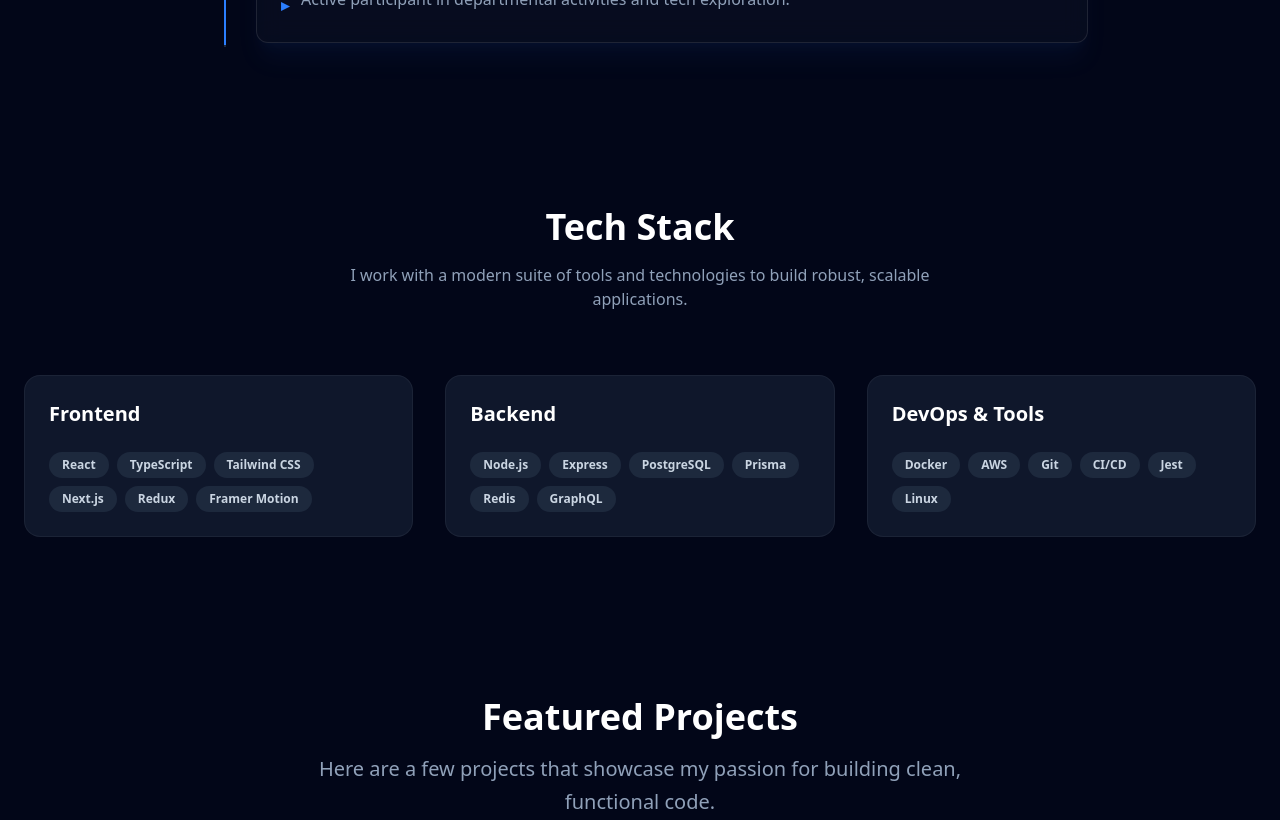
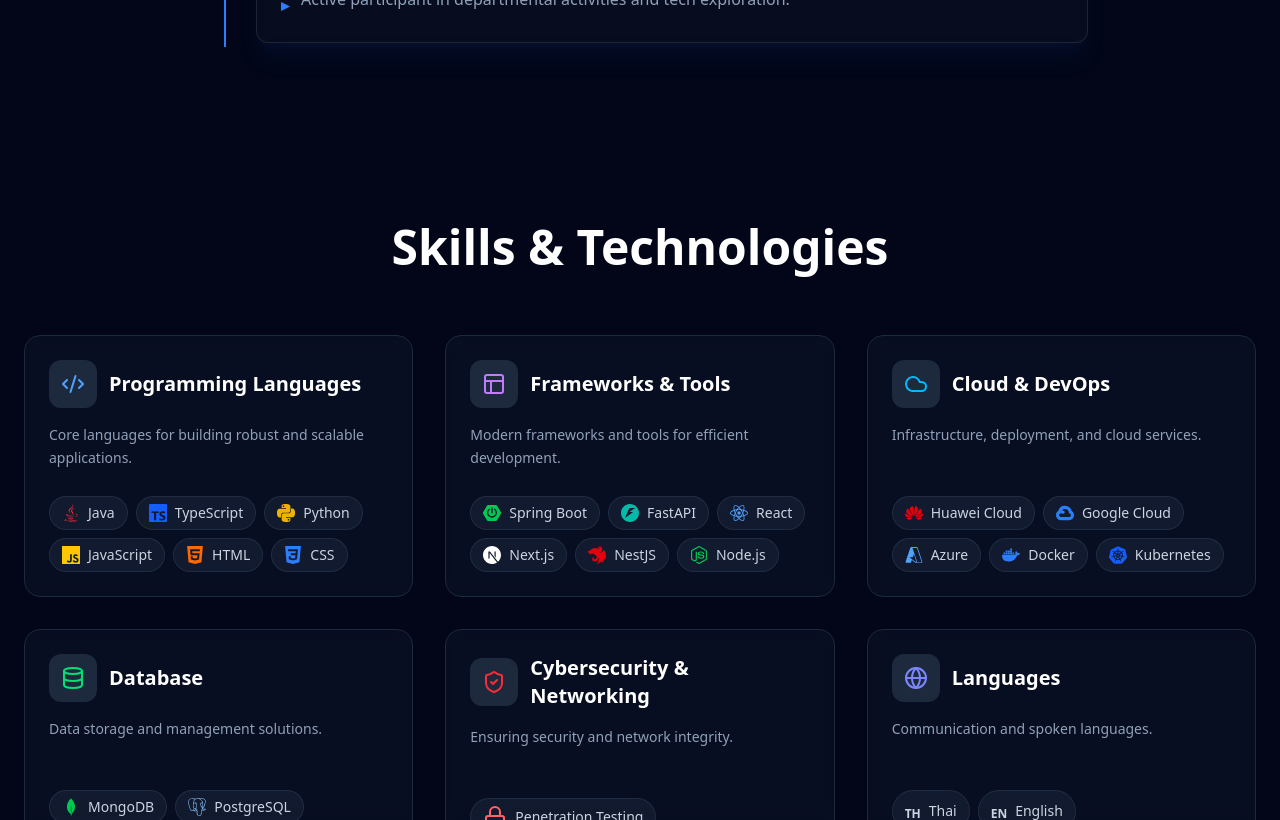
Before and after one commit to nathapatt/nathapat, a React (Vite) app: page / in a window 1280 px wide. Shown: the part 1980-2800 px from the top of the page. Built offline with nearby package versions, Linux system fonts and the light colour scheme.

Commit message:
edit skills

```diff
--- a/package.json
+++ b/package.json
@@ -17,6 +17,7 @@
     "lucide-react": "^0.561.0",
     "react": "^19.2.0",
     "react-dom": "^19.2.0",
+    "react-icons": "^5.5.0",
     "tailwind-merge": "^3.4.0"
   },
   "devDependencies": {
--- a/src/components/Skills.tsx
+++ b/src/components/Skills.tsx
@@ -1,33 +1,156 @@
-import { Badge } from "@/components/ui/badge"
+import {
+    Layout,
+    ShieldCheck,
+    Globe,
+    Database,
+    Cloud,
+    Code2,
+    Lock,
+    Search,
+    Network,
+    FileText
+} from "lucide-react"
+import {
 
-const skills = {
-    "Frontend": ["React", "TypeScript", "Tailwind CSS", "Next.js", "Redux", "Framer Motion"],
-    "Backend": ["Node.js", "Express", "PostgreSQL", "Prisma", "Redis", "GraphQL"],
-    "DevOps & Tools": ["Docker", "AWS", "Git", "CI/CD", "Jest", "Linux"]
-}
+    SiTypescript,
+    SiPython,
+    SiJavascript,
+    SiHtml5,
+    SiCss3,
+    SiSpringboot,
+    SiFastapi,
+    SiReact,
+    SiNextdotjs,
+    SiNestjs,
+    SiNodedotjs,
+
+    SiHuawei,
+    SiGooglecloud,
+    SiDocker,
+    SiKubernetes,
+    SiMongodb,
+    SiPostgresql,
+    SiElasticsearch,
+    SiMysql,
+    SiRedis
+} from "react-icons/si"
+import { FaJava } from "react-icons/fa"
+import { VscAzure } from "react-icons/vsc"
+
+
+const skillCategories = [
+    {
+        title: "Programming Languages",
+        icon: <Code2 className="w-6 h-6 text-blue-400" />,
+        description: "Core languages for building robust and scalable applications.",
+        skills: [
+            { name: "Java", icon: <FaJava className="text-red-500" /> },
+            { name: "TypeScript", icon: <SiTypescript className="text-blue-600" /> },
+            { name: "Python", icon: <SiPython className="text-yellow-500" /> },
+            { name: "JavaScript", icon: <SiJavascript className="text-yellow-400" /> },
+            { name: "HTML", icon: <SiHtml5 className="text-orange-500" /> },
+            { name: "CSS", icon: <SiCss3 className="text-blue-500" /> }
+        ]
+    },
+    {
+        title: "Frameworks & Tools",
+        icon: <Layout className="w-6 h-6 text-purple-400" />,
+        description: "Modern frameworks and tools for efficient development.",
+        skills: [
+            { name: "Spring Boot", icon: <SiSpringboot className="text-green-500" /> },
+            { name: "FastAPI", icon: <SiFastapi className="text-teal-500" /> },
+            { name: "React", icon: <SiReact className="text-blue-400" /> },
+            { name: "Next.js", icon: <SiNextdotjs className="text-white" /> },
+            { name: "NestJS", icon: <SiNestjs className="text-red-600" /> },
+            { name: "Node.js", icon: <SiNodedotjs className="text-green-500" /> },
+        ]
+    },
+    {
+        title: "Cloud & DevOps",
+        icon: <Cloud className="w-6 h-6 text-sky-400" />,
+        description: "Infrastructure, deployment, and cloud services.",
+        skills: [
+            { name: "Huawei Cloud", icon: <SiHuawei className="text-red-600" /> },
+            { name: "Google Cloud", icon: <SiGooglecloud className="text-blue-500" /> },
+            { name: "Azure", icon: <VscAzure className="text-blue-400" /> },
+            { name: "Docker", icon: <SiDocker className="text-blue-500" /> },
+            { name: "Kubernetes", icon: <SiKubernetes className="text-blue-600" /> }
+        ]
+    },
+    {
+        title: "Database",
+        icon: <Database className="w-6 h-6 text-green-400" />,
+        description: "Data storage and management solutions.",
+        skills: [
+            { name: "MongoDB", icon: <SiMongodb className="text-green-500" /> },
+            { name: "PostgreSQL", icon: <SiPostgresql className="text-blue-300" /> },
+            { name: "Elastic Search", icon: <SiElasticsearch className="text-yellow-400" /> },
+            { name: "MySQL", icon: <SiMysql className="text-blue-400" /> },
+            { name: "Redis", icon: <SiRedis className="text-red-500" /> }
+        ]
+    },
+    {
+        title: "Cybersecurity & Networking",
+        icon: <ShieldCheck className="w-6 h-6 text-red-500" />,
+        description: "Ensuring security and network integrity.",
+        skills: [
+            { name: "Penetration Testing", icon: <Lock className="text-red-400" /> },
+            { name: "Risk Assessments", icon: <FileText className="text-yellow-400" /> },
+            { name: "Digital Forensics", icon: <Search className="text-blue-400" /> },
+            { name: "Network Configuration", icon: <Network className="text-green-400" /> }
+        ]
+    },
+    {
+        title: "Languages",
+        icon: <Globe className="w-6 h-6 text-indigo-400" />,
+        description: "Communication and spoken languages.",
+        skills: [
+            { name: "Thai", icon: <span className="font-bold text-xs">TH</span> },
+            { name: "English", icon: <span className="font-bold text-xs">EN</span> }
+        ]
+    }
+]
 
 export function Skills() {
     return (
-        <section id="skills" className="py-20 bg-slate-950 relative">
-            <div className="container px-4 md:px-6">
+        <section id="skills" className="py-24 bg-slate-950 relative overflow-hidden">
+            <div className="container px-4 md:px-6 relative z-10 mx-auto">
                 <div className="text-center mb-16">
-                    <h2 className="text-3xl md:text-4xl font-bold text-white mb-4">
-                        Tech Stack
+                    <h2 className="text-3xl md:text-5xl font-bold text-white mb-6 font-display">
+                        Skills & Technologies
                     </h2>
-                    <p className="text-slate-400 max-w-2xl mx-auto">
-                        I work with a modern suite of tools and technologies to build robust, scalable applications.
-                    </p>
                 </div>
 
                 <div className="grid gap-8 md:grid-cols-2 lg:grid-cols-3">
-                    {Object.entries(skills).map(([category, items]) => (
-                        <div key={category} className="p-6 rounded-2xl bg-slate-900 border border-white/5 hover:border-white/10 transition-colors">
-                            <h3 className="text-xl font-semibold text-white mb-6">{category}</h3>
+                    {skillCategories.map((category, index) => (
+                        <div
+                            key={index}
+                            className="bg-slate-900/50 backdrop-blur-sm border border-slate-800 rounded-2xl p-6 hover:border-blue-500/30 transition-all duration-300 hover:shadow-lg hover:shadow-blue-500/10 group"
+                        >
+                            <div className="flex items-center gap-3 mb-4">
+                                <div className="p-3 bg-slate-800 rounded-xl group-hover:bg-blue-500/10 transition-colors">
+                                    {category.icon}
+                                </div>
+                                <h3 className="text-xl font-bold text-white group-hover:text-blue-400 transition-colors">
+                                    {category.title}
+                                </h3>
+                            </div>
+
+                            <p className="text-slate-400 mb-6 h-12 text-sm leading-relaxed">
+                                {category.description}
+                            </p>
+
                             <div className="flex flex-wrap gap-2">
-                                {items.map((skill) => (
-                                    <Badge key={skill} variant="secondary" className="bg-slate-800 text-slate-300 hover:bg-slate-700 hover:text-white transition-colors px-3 py-1">
-                                        {skill}
-                                    </Badge>
+                                {category.skills.map((skill, skillIndex) => (
+                                    <div
+                                        key={skillIndex}
+                                        className="flex items-center gap-2 px-3 py-1.5 bg-slate-800/50 border border-slate-700/50 rounded-full text-slate-300 text-sm hover:bg-slate-700/50 hover:text-white hover:border-blue-500/30 transition-all cursor-default"
+                                    >
+                                        <span className="text-lg">
+                                            {skill.icon}
+                                        </span>
+                                        <span>{skill.name}</span>
+                                    </div>
                                 ))}
                             </div>
                         </div>
```
Also changed, not shown: 1 other file (tests, documents, lock files or other folders).
